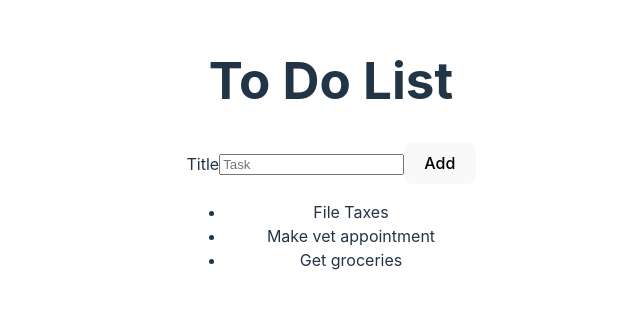
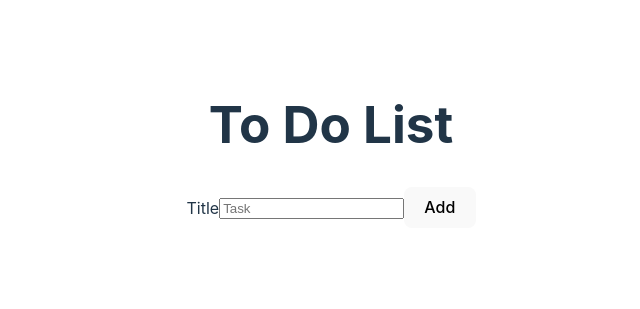
Before and after one commit to lauradurandv/react-todo, a React (Vite) app: page / in a window 1280 px wide. Shown: the part 247-556 px from the top of the page, without its empty margins (309-949 px from the left). Built offline with nearby package versions, Linux system fonts and the light colour scheme.

Commit message:
Lifting state and prop handling

```diff
--- a/src/AddTodoForm.jsx
+++ b/src/AddTodoForm.jsx
@@ -1,15 +1,30 @@
+import { useState } from 'react';
+
 function AddTodoForm(props){
 
+    //Deconstructors
+    const { onAddTodo} = props;
+
+    const [todoTitle, settodoTitle] = useState("");
+
+    function handleTitleChange(event){
+        //get input
+        const newTodoTitle = event.target.value;
+        //save new user input
+        settodoTitle(newTodoTitle);
+    }
+
     function handleAddTodo(event){
+
         //Prevent default behavior of form submit
         event.preventDefault();
-        //get input
-        const todoTitle = event.target.title.value;
-        console.log(todoTitle);
         //Pass to app.js
-        props.onAddTodo(todoTitle);
-        //Reset form
-        document.getElementById("AddTodoFrom").reset();
+        const newAddToDo = {
+            title: todoTitle,
+            id: Date.now(),
+        }
+        onAddTodo(newAddToDo);
+        settodoTitle("");
 
 
     }
@@ -17,7 +32,7 @@
     return(
         <form id="AddTodoFrom" onSubmit={handleAddTodo} >
             <label htmlFor="todoTitle">Title</label>
-            <input name="title" id="todoTitle" placeholder="Task"/>
+            <input name="title" id="todoTitle" placeholder="Task" value={todoTitle} onChange={handleTitleChange}/>
             <button type="submit">Add</button>
         </form>
     )
--- a/src/App.jsx
+++ b/src/App.jsx
@@ -6,15 +6,18 @@
 
 function App() {
 
-  const [newTodo, setNewTodo ] = useState("");
+  const [todoList, setTodoList] = useState([]);
+
+  function addTodo(newTodo){
+    setTodoList([...todoList, newTodo]);
+  }
 
   return (
     <>
     <div>
       <h1>To Do List</h1>
-      <AddTodoForm onAddTodo={setNewTodo} />
-      <p>{newTodo}</p>
-      <TodoList/>
+      <AddTodoForm onAddTodo={addTodo} />
+      <TodoList todoList={todoList}/>
     </div>
     </>
   )
--- a/src/TodoList.jsx
+++ b/src/TodoList.jsx
@@ -1,24 +1,13 @@
 import TodoListItem from "./TodoListItem";
 
-const toDoList = [
-  {
-    id: 0,
-    title: "File Taxes"
-  },
-  {
-    id:1,
-    title: "Make vet appointment"
-  },{
-    id:2,
-    title: "Get groceries"
-  }
-];
+function TodoList(props){
+    //Deconstructors
+    const {todoList} = props;
 
-function TodoList(){
     return(
         <ul>
         {
-          toDoList.map(function(item){
+          todoList.map(function(item){
             return(
               < TodoListItem key={item.id} todo={item}/>
             )
--- a/src/TodoListItem.jsx
+++ b/src/TodoListItem.jsx
@@ -1,6 +1,6 @@
 function TodoListItem(props){
     //Deconstructors
-    const { todo, title } = props;
+    const { todo} = props;
 
     return(
         <li>{todo.title}</li>
```
